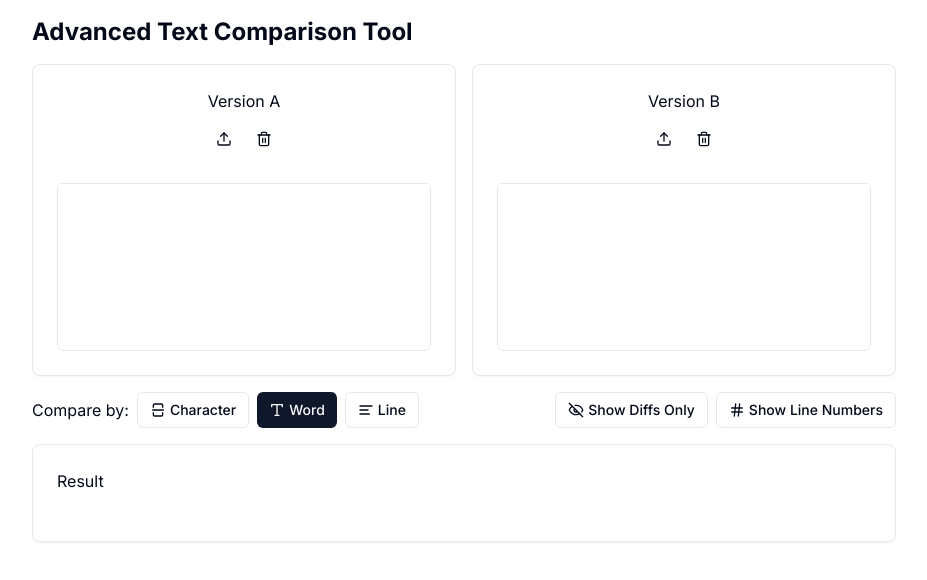
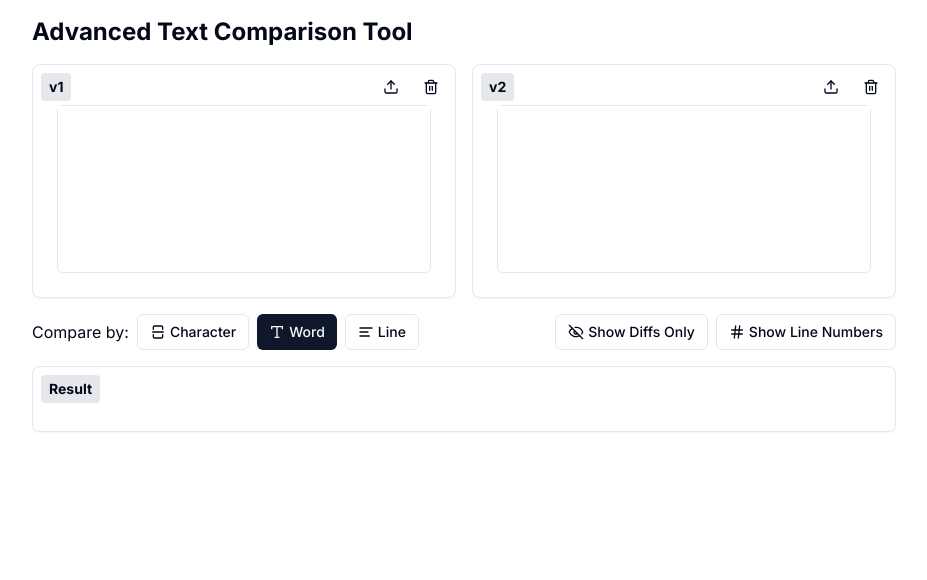
Before and after one commit to mimansajaiswal/diff-viewer, a Next.js app: page / in a window 1280 px wide. Shown: the top 580 px of the page, without its empty margins (176-1103 px from the left). Built offline with nearby package versions, Linux system fonts and the light colour scheme.

Commit message:
Update page.tsx

```diff
--- a/src/app/page.tsx
+++ b/src/app/page.tsx
@@ -1,6 +1,6 @@
 'use client';
 import React, { useState, useRef, useEffect } from 'react';
-import { Card, CardContent, CardHeader } from '@/components/ui/card';
+import { Card, CardContent } from '@/components/ui/card';
 import { Button } from '@/components/ui/button';
 import { Upload, Trash2, Code, Eye, EyeOff, Hash, AlignLeft, SplitSquareVertical, Type } from 'lucide-react';
 import * as diff from 'diff';
@@ -136,6 +136,10 @@ const TextDiffTool = () => {
       diffResult.push({ type: 'unchanged', count: unchangedCount });
     }
 
+    if (showOnlyDiffs) {
+      diffResult = diffResult.filter(item => item.type !== 'unchanged' || 'count' in item);
+    }
+
     setResult(diffResult);
   };
 
@@ -173,16 +177,15 @@ const TextDiffTool = () => {
       <h1 className="text-xl sm:text-2xl font-bold mb-4">Advanced Text Comparison Tool</h1>
       <div className="grid grid-cols-1 sm:grid-cols-2 gap-4 mb-4">
         {[
-          { version: 'A', text: textA, setText: setTextA, isJson: isJsonA, setIsJson: setIsJsonA, fileInput: fileInputA },
-          { version: 'B', text: textB, setText: setTextB, isJson: isJsonB, setIsJson: setIsJsonB, fileInput: fileInputB }
+          { version: 'v1', text: textA, setText: setTextA, isJson: isJsonA, setIsJson: setIsJsonA, fileInput: fileInputA },
+          { version: 'v2', text: textB, setText: setTextB, isJson: isJsonB, setIsJson: setIsJsonB, fileInput: fileInputB }
         ].map(({ version, text, setText, isJson, setIsJson, fileInput }) => (
-          <Card key={version}>
-            <CardHeader className="flex justify-between items-center">
-              <span>Version {version}</span>
-              <div>
+          <Card key={version} className="relative">
+            <div className="absolute top-2 left-2 font-bold text-sm bg-gray-200 px-2 py-1 rounded">{version}</div>
+            <div className="absolute top-1 right-1 flex">
               <Button
                 variant="ghost"
-                  size="icon"
+                size="sm"
                 onClick={() => fileInput.current.click()}
                 title="Upload File"
               >
@@ -190,7 +193,7 @@ const TextDiffTool = () => {
               </Button>
               <Button
                 variant="ghost"
-                  size="icon"
+                size="sm"
                 onClick={() => setText('')}
                 title="Clear Text"
               >
@@ -199,7 +202,7 @@ const TextDiffTool = () => {
               {isJson && (
                 <Button
                   variant="ghost"
-                    size="icon"
+                  size="sm"
                   onClick={() => formatJson(text, setText)}
                   title="Format JSON"
                 >
@@ -207,20 +210,19 @@ const TextDiffTool = () => {
                 </Button>
               )}
             </div>
+            <CardContent className="pt-10">
+              <LineNumberedTextarea
+                value={text}
+                onChange={(e) => handleTextChange(e.target.value, setText, setIsJson)}
+                showLineNumbers={showLineNumbers}
+              />
+            </CardContent>
             <input
               type="file"
               ref={fileInput}
               className="hidden"
               onChange={(e) => handleFileUpload(e, setText, setIsJson)}
             />
-            </CardHeader>
-            <CardContent>
-              <LineNumberedTextarea
-                value={text}
-                onChange={(e) => handleTextChange(e.target.value, setText, setIsJson)}
-                showLineNumbers={showLineNumbers}
-              />
-            </CardContent>
           </Card>
         ))}
       </div>
@@ -273,11 +275,14 @@ const TextDiffTool = () => {
           </Button>
         </div>
       </div>
-      <Card>
-        <CardHeader>Result</CardHeader>
-        <CardContent>
+      <Card className="relative">
+        <div className="absolute top-2 left-2 font-bold text-sm bg-gray-200 px-2 py-1 rounded">Result</div>
+        <CardContent className="pt-10">
           <pre className="whitespace-pre-wrap font-mono text-xs sm:text-sm">
-            {result.map((line, index) => {
+            {result.length === 0 ? (
+              <div className="text-gray-500">No differences found</div>
+            ) : (
+              result.map((line, index) => {
                 switch (line.type) {
                   case 'addition':
                     return (
@@ -343,7 +348,8 @@ const TextDiffTool = () => {
                   default:
                     return null;
                 }
-            })}
+              })
+            )}
           </pre>
         </CardContent>
       </Card>
```
Lines whose indentation alone changed are shown as unchanged.
